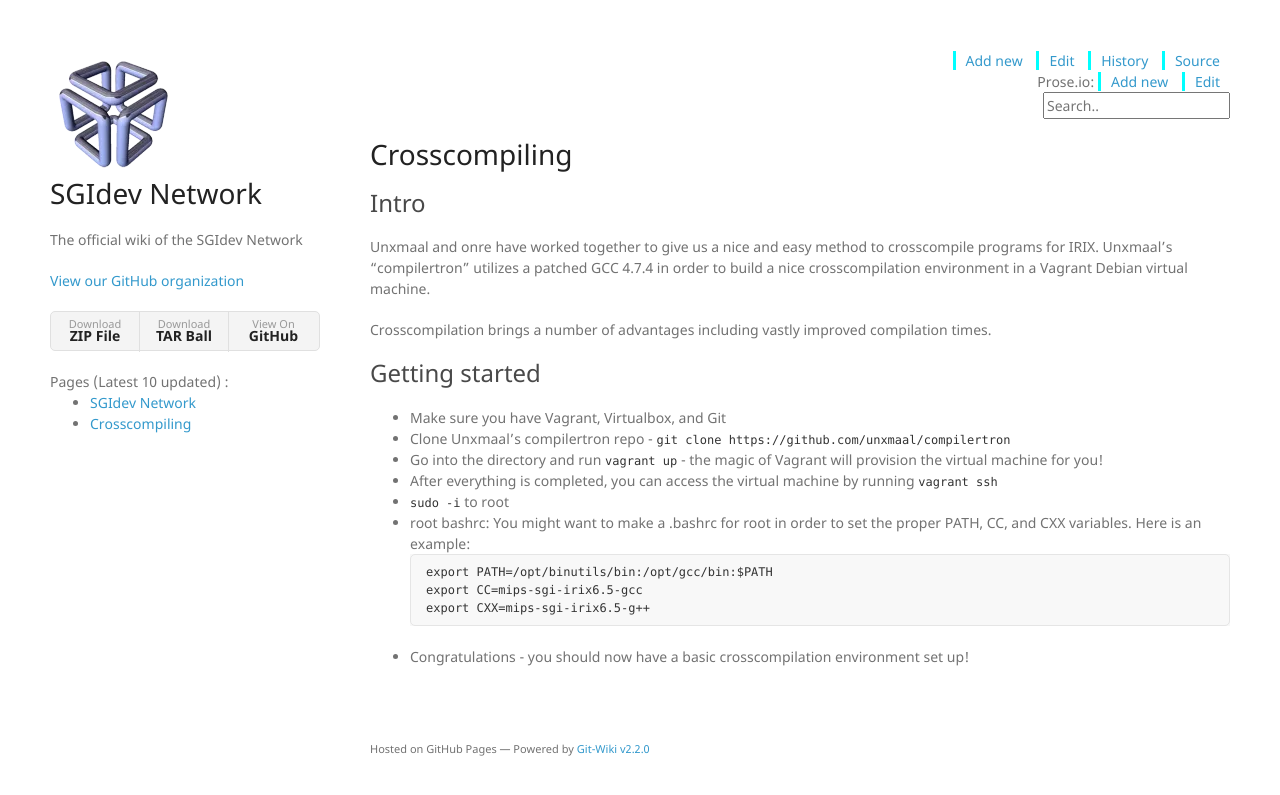
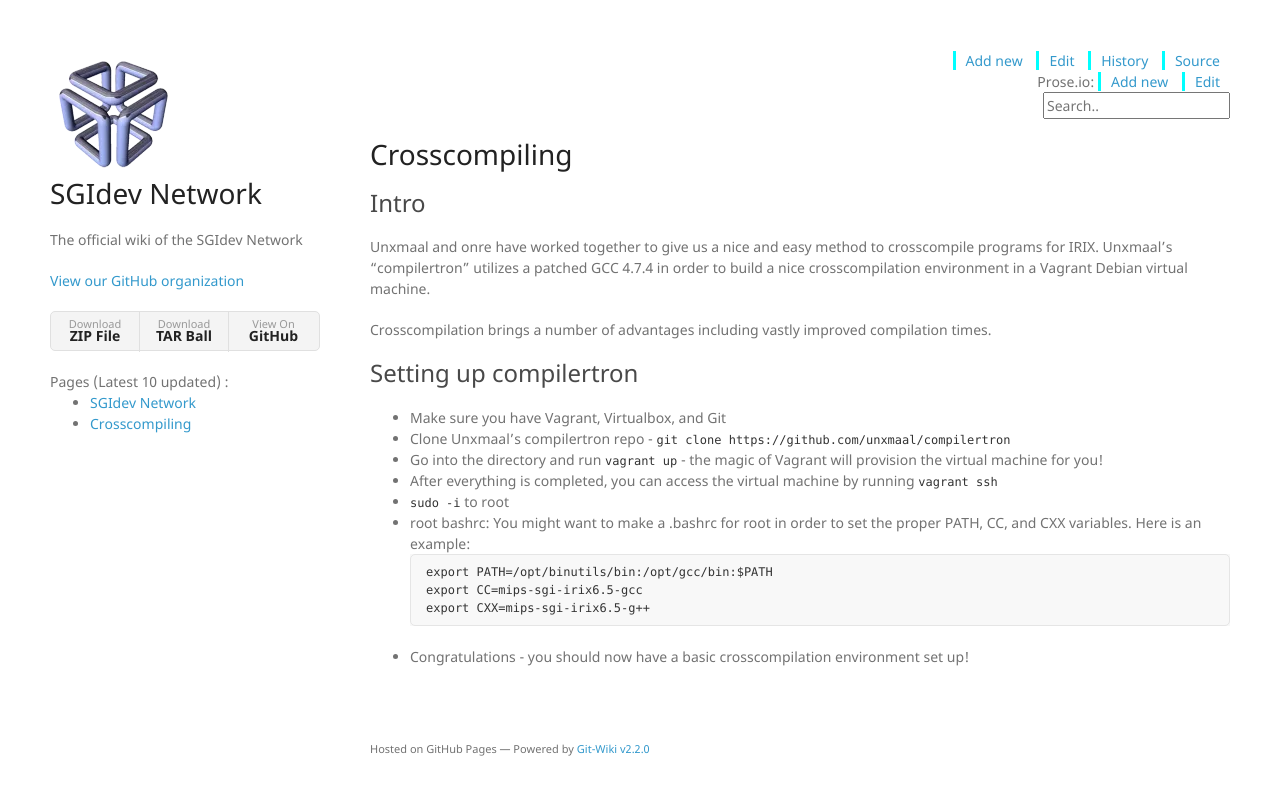
Before and after one commit to sgidevnet/sgidevnet.github.io, a Jekyll site: the page built from wiki/crosscompiling.md, in a window 1280 px wide. Shown: the top 795 px of the page. Built offline with Jekyll 4.4.1, drawn with Linux system fonts in a browser that asks for light colours; nearby versions of some CDN libraries; our own code applies the rules of GitHub Pages for plain Markdown files.

Commit message:
update crosscompiling.md - Getting started -> Setting up compilertron

```diff
--- a/wiki/crosscompiling.md
+++ b/wiki/crosscompiling.md
@@ -6,7 +6,7 @@ Unxmaal and onre have worked together to give us a nice and easy method to cross
 
 Crosscompilation brings a number of advantages including vastly improved compilation times.
 
-### Getting started
+### Setting up compilertron
 
 * Make sure you have Vagrant, Virtualbox, and Git
 * Clone Unxmaal's compilertron repo - `git clone https://github.com/unxmaal/compilertron`
```
